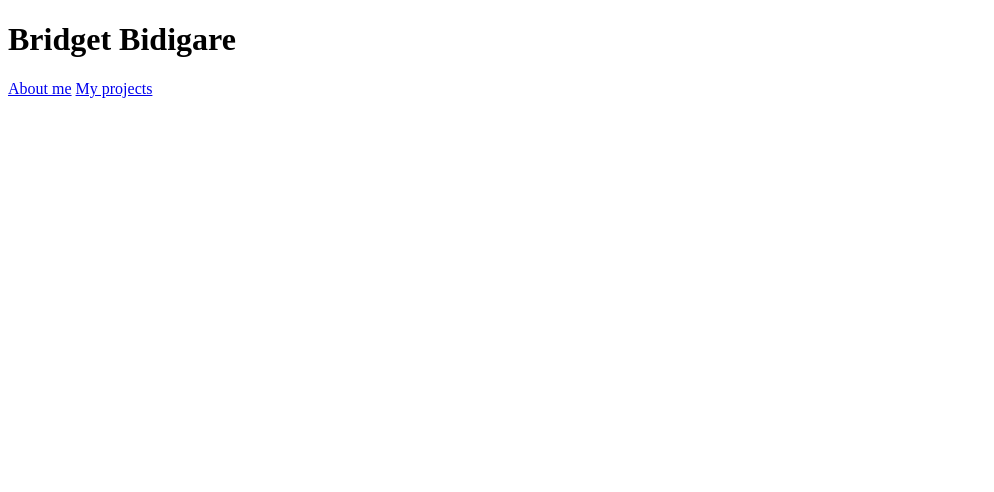
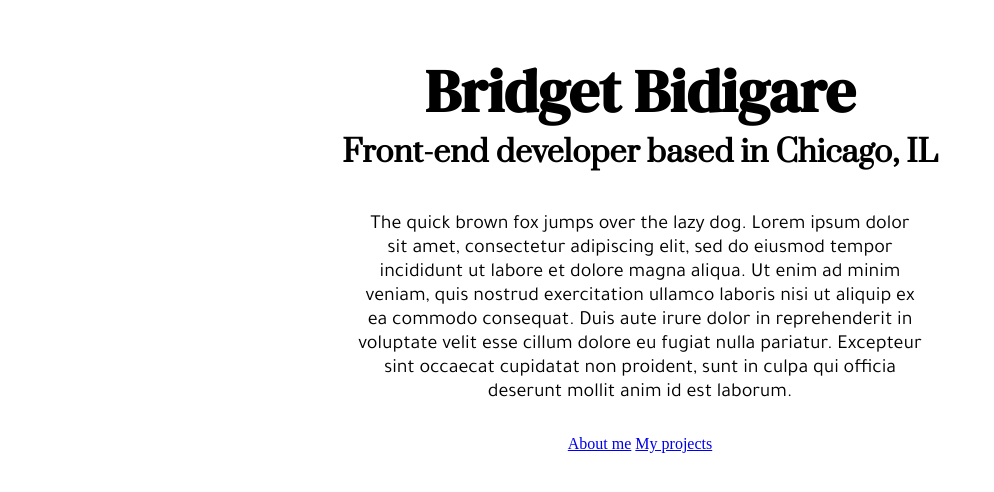
Before and after one commit to bridgetbidigare/my-portfolio, a plain HTML site: page index.html in a window 1280 px wide. Shown: the whole page, without its empty margins (0-994 px from the left). Drawn offline with Linux system fonts and the light colour scheme.

Commit message:
Added fonts

```diff
--- a/index.html
+++ b/index.html
@@ -4,12 +4,41 @@
     <meta charset="UTF-8" />
     <meta http-equiv="X-UA-Compatible" content="IE=edge" />
     <meta name="viewport" content="width=device-width, initial-scale=1.0" />
+    <meta name="description" content="" />
     <title>Document</title>
-    <meta name="description" content="" />
     <link rel="stylesheet" href="style.css" />
+
+    <link rel="preconnect" href="https://fonts.googleapis.com" />
+    <link rel="preconnect" href="https://fonts.gstatic.com" crossorigin />
+    <link
+      href="https://fonts.googleapis.com/css2?family=DM+Serif+Display:ital@0;1&display=swap"
+      rel="stylesheet"
+    />
+    <link rel="preconnect" href="https://fonts.googleapis.com" />
+    <link rel="preconnect" href="https://fonts.gstatic.com" crossorigin />
+    <link
+      href="https://fonts.googleapis.com/css2?family=Prata&display=swap"
+      rel="stylesheet"
+    />
+    <link rel="preconnect" href="https://fonts.googleapis.com" />
+    <link rel="preconnect" href="https://fonts.gstatic.com" crossorigin />
+    <link
+      href="https://fonts.googleapis.com/css2?family=Tajawal:wght@200;300;400&display=swap"
+      rel="stylesheet"
+    />
   </head>
   <body>
     <h1>Bridget Bidigare</h1>
+    <h2>Front-end developer based in Chicago, IL</h2>
+    <p>
+      The quick brown fox jumps over the lazy dog. Lorem ipsum dolor sit amet,
+      consectetur adipiscing elit, sed do eiusmod tempor incididunt ut labore et
+      dolore magna aliqua. Ut enim ad minim veniam, quis nostrud exercitation
+      ullamco laboris nisi ut aliquip ex ea commodo consequat. Duis aute irure
+      dolor in reprehenderit in voluptate velit esse cillum dolore eu fugiat
+      nulla pariatur. Excepteur sint occaecat cupidatat non proident, sunt in
+      culpa qui officia deserunt mollit anim id est laborum.
+    </p>
     <a href="/pages/about.html">About me</a>
     <a href="/pages/projects.html">My projects</a>
   </body>
--- a/style.css
+++ b/style.css
@@ -0,0 +1,21 @@
+body {
+  text-align: center;
+}
+
+h1 {
+  font-family: "DM Serif Display", serif;
+  font-size: 60px;
+  margin: 50px 0 0;
+}
+
+h2 {
+  font-family: "Prata", serif;
+  font-size: 30px;
+  margin: 0 0 40px;
+}
+
+p {
+  font-family: "Tajawal", sans-serif;
+  font-size: 20px;
+  margin: 0 350px 30px;
+}
```
Also changed, not shown: pages/about.html (+21 -2 lines), pages/projects.html (+21 -2 lines).
